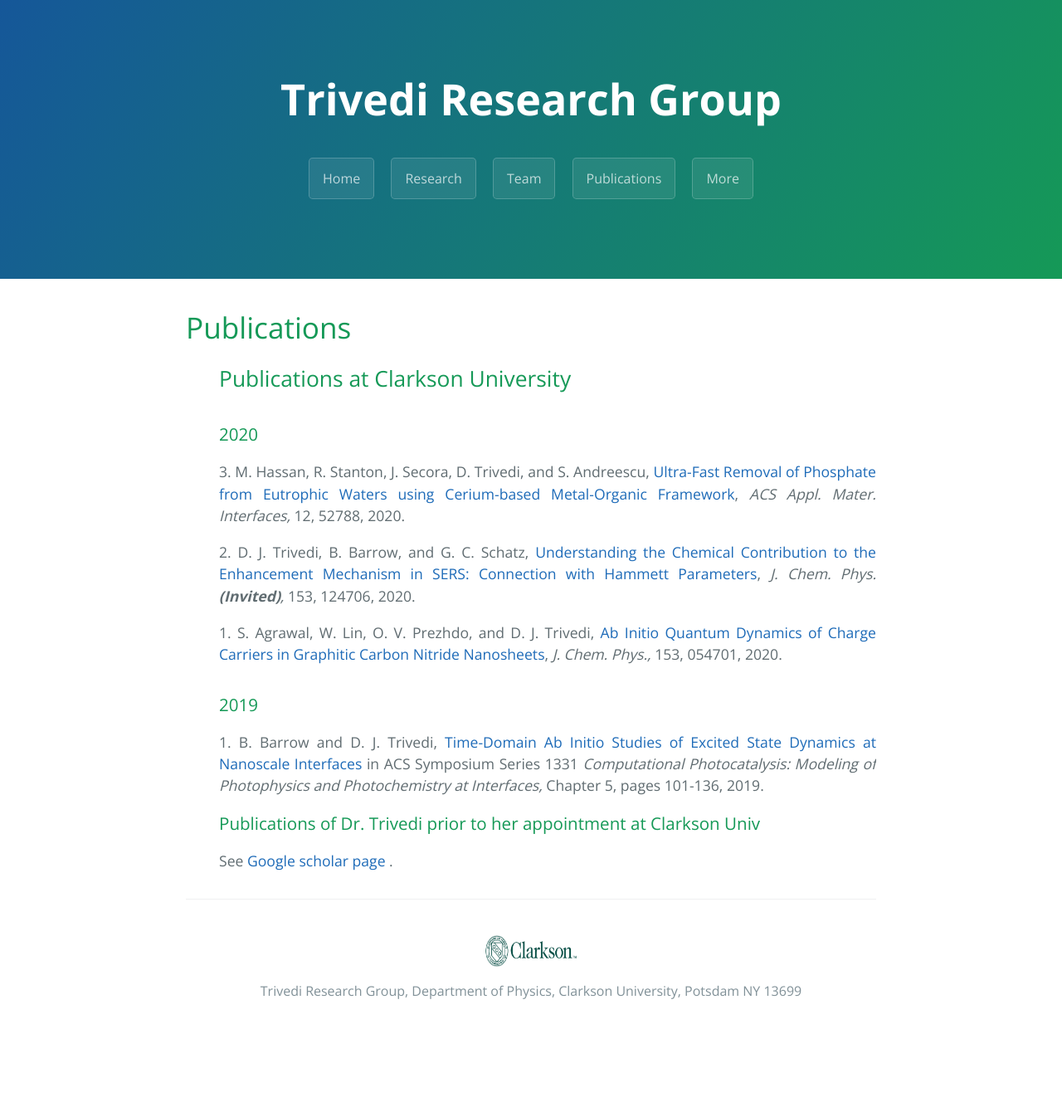
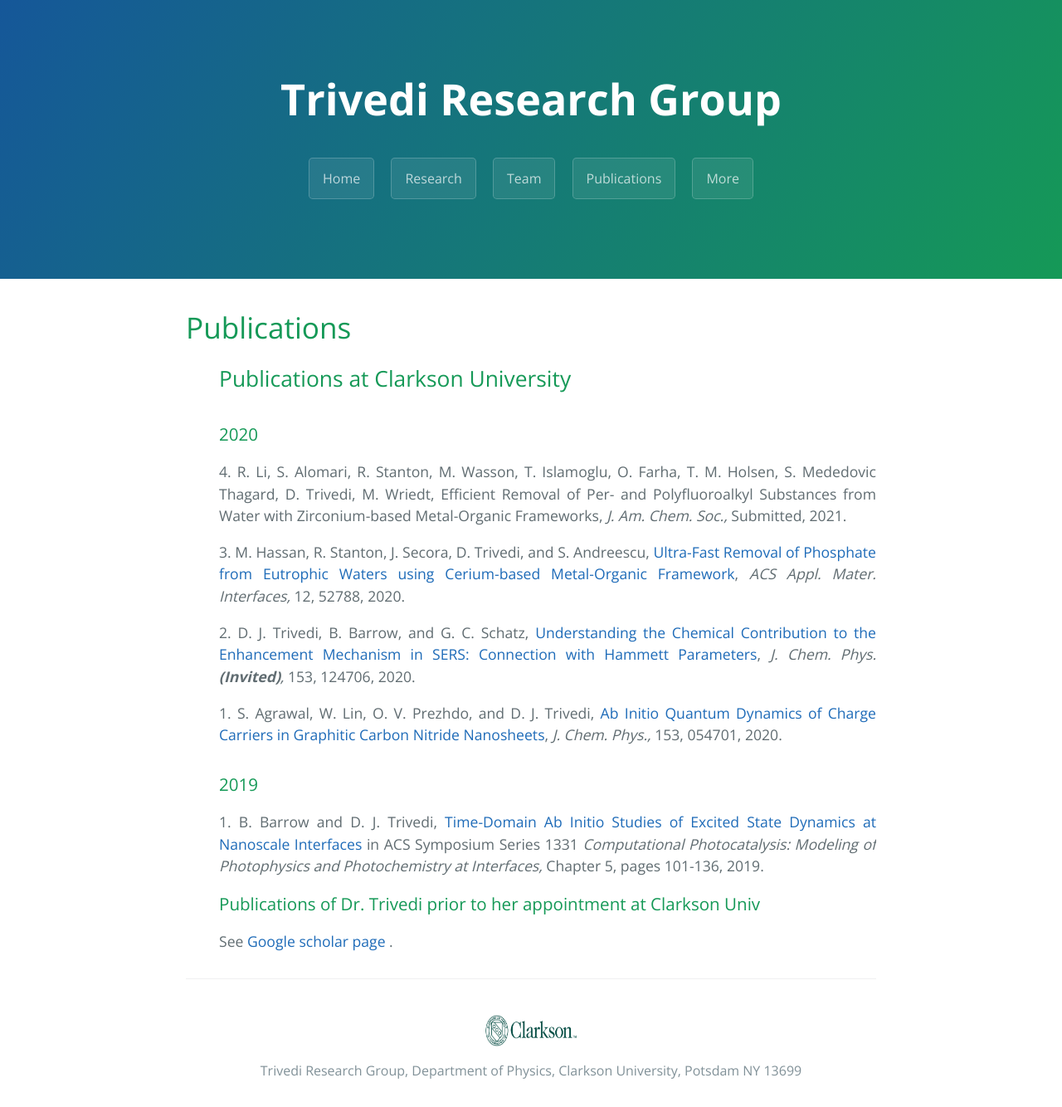
Before and after one commit to dharatrivedi/dharatrivedi.github.io, a Jekyll site: the page built from publication.html, in a window 1280 px wide. Shown: the whole page at 83% size. Built offline with Jekyll 4.4.1, drawn with Linux system fonts in a browser that asks for light colours; before the commit the page ends 1238 px from its top, so only the background shows below that.

Commit message:
Update publication.html

```diff
--- a/publication.html
+++ b/publication.html
@@ -8,6 +8,8 @@
   <ul class="clearfix" style="text-align:justify">
     <h2>Publications at Clarkson University</h2>
     <h3>2020</h3>
+      4. R. Li, S. Alomari, R. Stanton, M. Wasson, T. Islamoglu, O. Farha, T. M. Holsen, S. Mededovic Thagard, D. Trivedi, M. Wriedt, Efficient Removal of Per- and Polyfluoroalkyl Substances from Water with Zirconium-based Metal-Organic Frameworks, <i> J. Am. Chem. Soc.,</i> Submitted, 2021.<br />
+      <p> </p>
       3. M. Hassan, R. Stanton, J. Secora, D. Trivedi, and S. Andreescu, <a href="https://doi.org/10.1021/acsami.0c16477"> Ultra-Fast Removal of Phosphate from Eutrophic Waters using Cerium-based Metal-Organic Framework</a>, <i> ACS Appl. Mater. Interfaces,</i> 12, 52788, 2020.<br />
       <p> </p>
       2. D. J. Trivedi, B. Barrow, and G. C. Schatz, <a href="https://doi.org/10.1063/5.0023359"> Understanding the Chemical Contribution to the Enhancement Mechanism in SERS: Connection with Hammett Parameters</a>, <i> J. Chem. Phys.<b> (Invited)</b>,</i> 153, 124706, 2020.<br />
```
